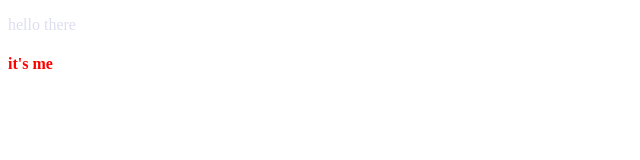
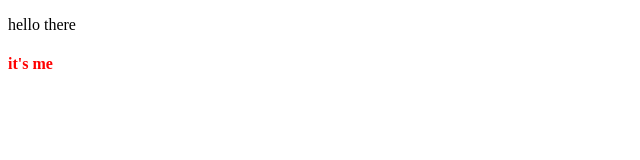
Before and after one commit to achref-sgr/myproject, a plain HTML site: page index.html in a window 1280 px wide. Shown: the full height of the page, 0-640 px from the left. Drawn offline with Linux system fonts and the light colour scheme.

Commit message:
changing

```diff
--- a/style.css
+++ b/style.css
@@ -1,5 +1,5 @@
 p{
-    color: rgb(222, 222, 241);
+    color: rgb(0, 0, 0);
 }
 h4{
     color: red;
```
